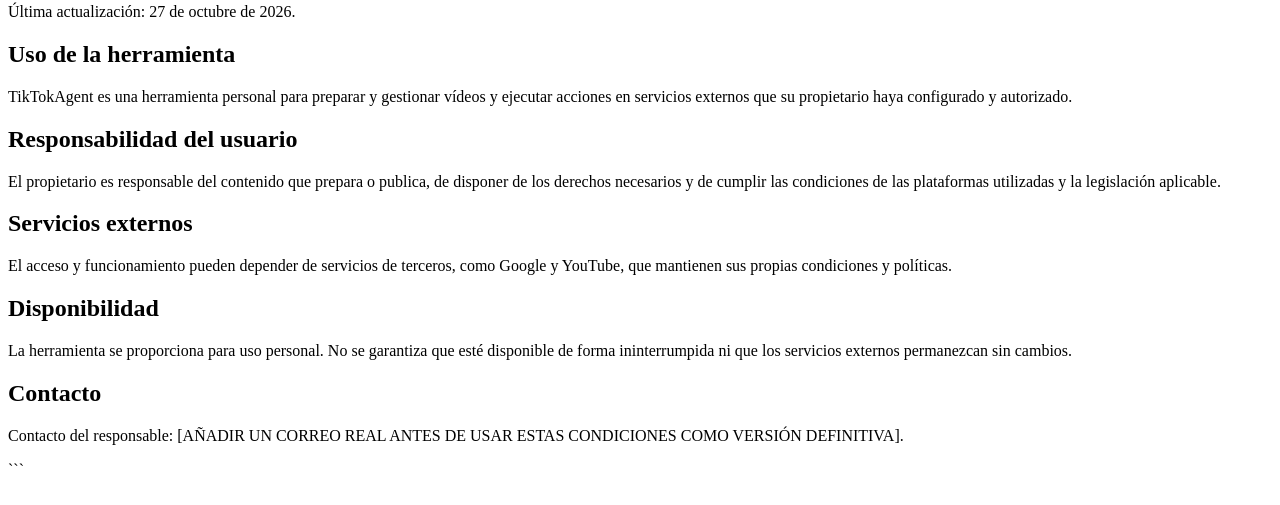
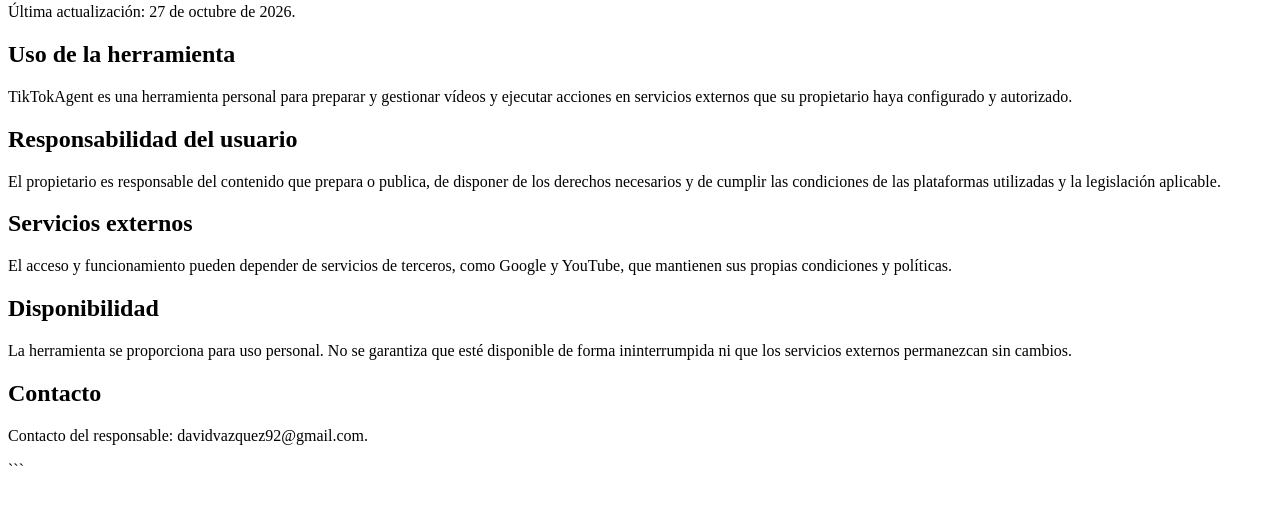
Before and after one commit to davidvazquez2/tiktokagent-info, a plain HTML site: page terms.html in a window 1280 px wide. Shown: the part 103-608 px from the top of the page. Drawn offline with Linux system fonts and the light colour scheme.

Commit message:
Update terms.html

```diff
--- a/terms.html
+++ b/terms.html
@@ -24,7 +24,7 @@
     <p>La herramienta se proporciona para uso personal. No se garantiza que esté disponible de forma ininterrumpida ni que los servicios externos permanezcan sin cambios.</p>
 
     <h2>Contacto</h2>
-    <p>Contacto del responsable: [AÑADIR UN CORREO REAL ANTES DE USAR ESTAS CONDICIONES COMO VERSIÓN DEFINITIVA].</p>
+    <p>Contacto del responsable: davidvazquez92@gmail.com.</p>
   </main>
 </body>
 </html>
```
